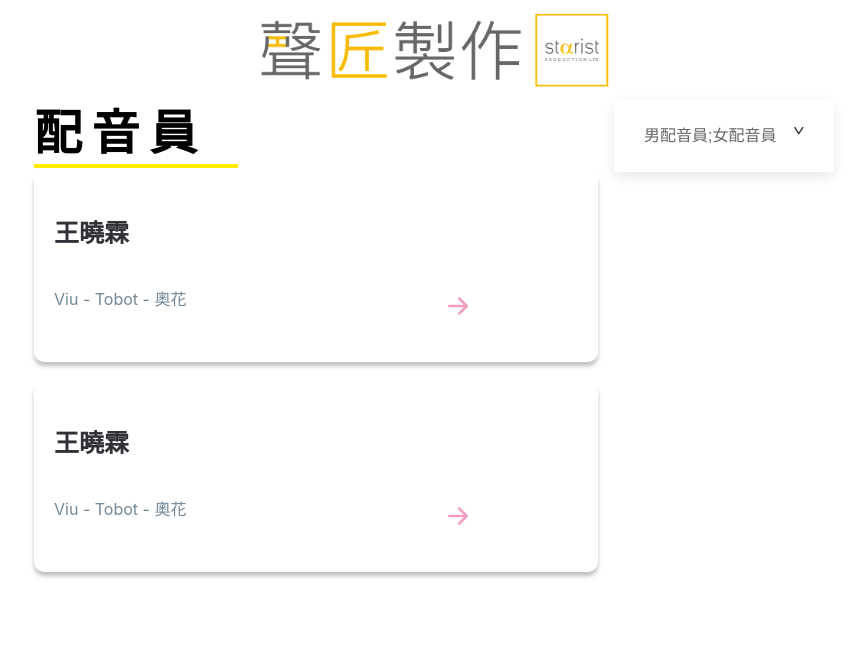
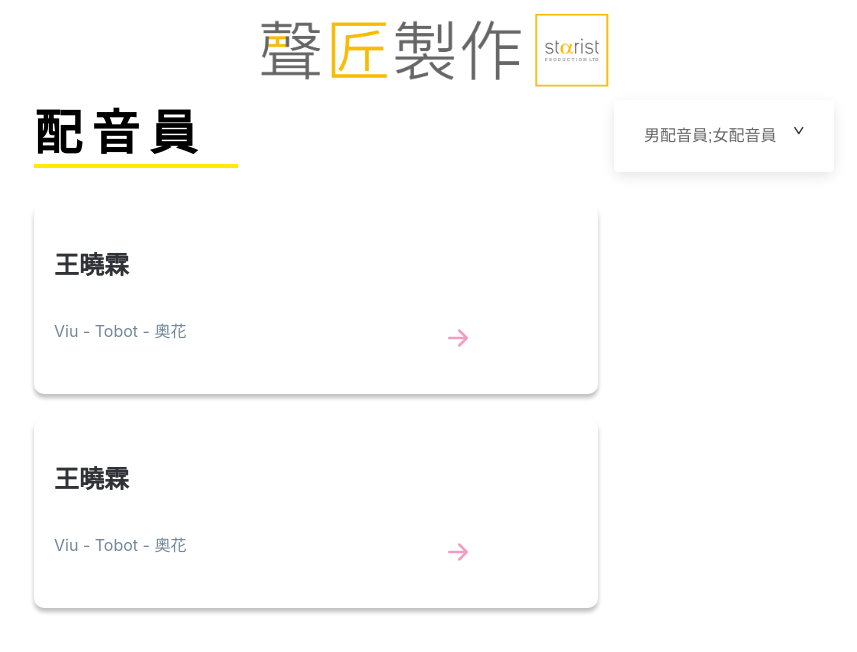
Before and after one commit to shchiu522/starist_talent_list, a React (Create React App) app: page / in a window 1280 px wide. Shown: the top 652 px of the page, without its empty margins (206-1063 px from the left). Built offline with nearby package versions, Linux system fonts and the light colour scheme; a web font is replaced by a local one.

Commit message:
Adjust layout margin

```diff
--- a/src/App.js
+++ b/src/App.js
@@ -1,7 +1,7 @@
 // import logo from './logo.svg';
 import './App.scss';
 import { useState } from "react";
-import { TalentList, Talent } from './TalentList';
+import { ContentList, Talent } from './TalentList';
 import Dropdown from './Dropdown';
 import { Header } from './Header';
 import { ContentDetail, ContentTitle, AudioDetail } from './TalentDetail';
@@ -60,6 +60,7 @@ function App() {
           ? (<>
             <DetailHeader name={"王曉霖"} />
             <AudioDetail audio={[1, 2]} />
+            <ContentList >
               <ContentTitle text={'Viu'} />
               <ContentDetail text={text1} />
               <ContentTitle text={'綜藝'} />
@@ -70,15 +71,16 @@ function App() {
               <ContentDetail text={'偽裝學渣/許晴晴\n 香港電台 蜂蜜學園/工蜂之星\n 我的鱷魚朋友 /Rita'} />
               <ContentTitle text={'香港電台'} />
               <ContentDetail text={'蜂蜜學園/工蜂之星\n 我的鱷魚朋友 /Rita'} />
+            </ContentList>
           </>
           ) :
           (<>
             <ContentHeader />
-            <TalentList >
+            <ContentList >
               {talent.map(i => (
                 <Talent item={i} onClick={talentOnClick} gender={GENDER_FEMALE} />
               ))}
-            </TalentList >
+            </ContentList >
           </>
           )}
       </MainContent>
--- a/src/App.scss
+++ b/src/App.scss
@@ -128,11 +128,12 @@
     }
 
     .talent-list-container {
+      margin-top: 32px;
 
       /* Auto layout */
 
       display: flex;
-      flex-direction: row;
+      flex-direction: column;
       flex-wrap: wrap;
       // align-items: flex-start;
       // padding: 20px;
@@ -179,7 +180,7 @@
         flex-grow: 0;
 
 
-        margin-bottom: 20px;
+        margin-bottom: 24px;
 
         .text-container {
 
--- a/src/TalentList.js
+++ b/src/TalentList.js
@@ -1,6 +1,6 @@
 import { GENDER_FEMALE, GENDER_MALE } from "./constant";
 
-export const TalentList = (props) => {
+export const ContentList = (props) => {
   return (
     <div className='talent-list-container'>
       {props.children}
```
Lines whose indentation alone changed are shown as unchanged.
